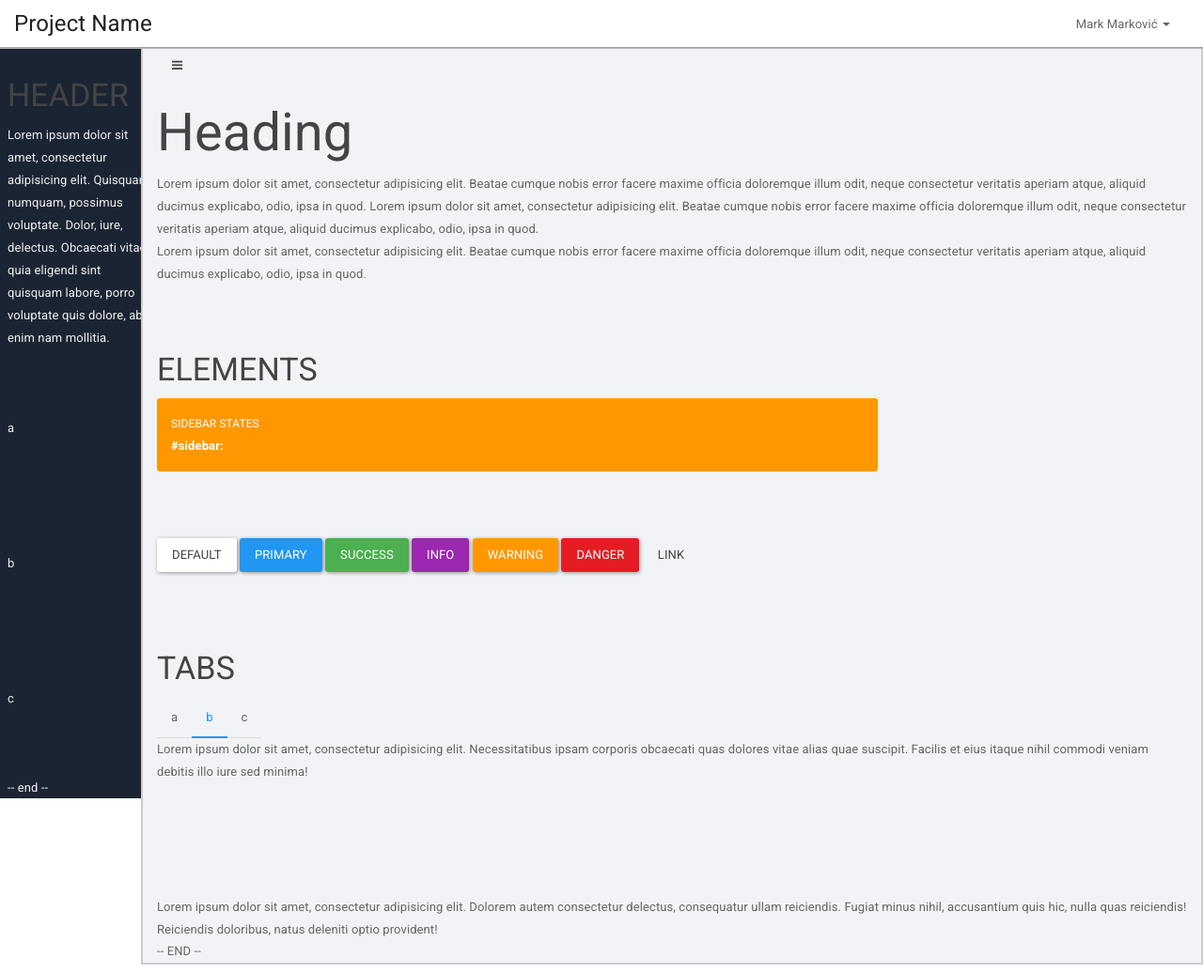
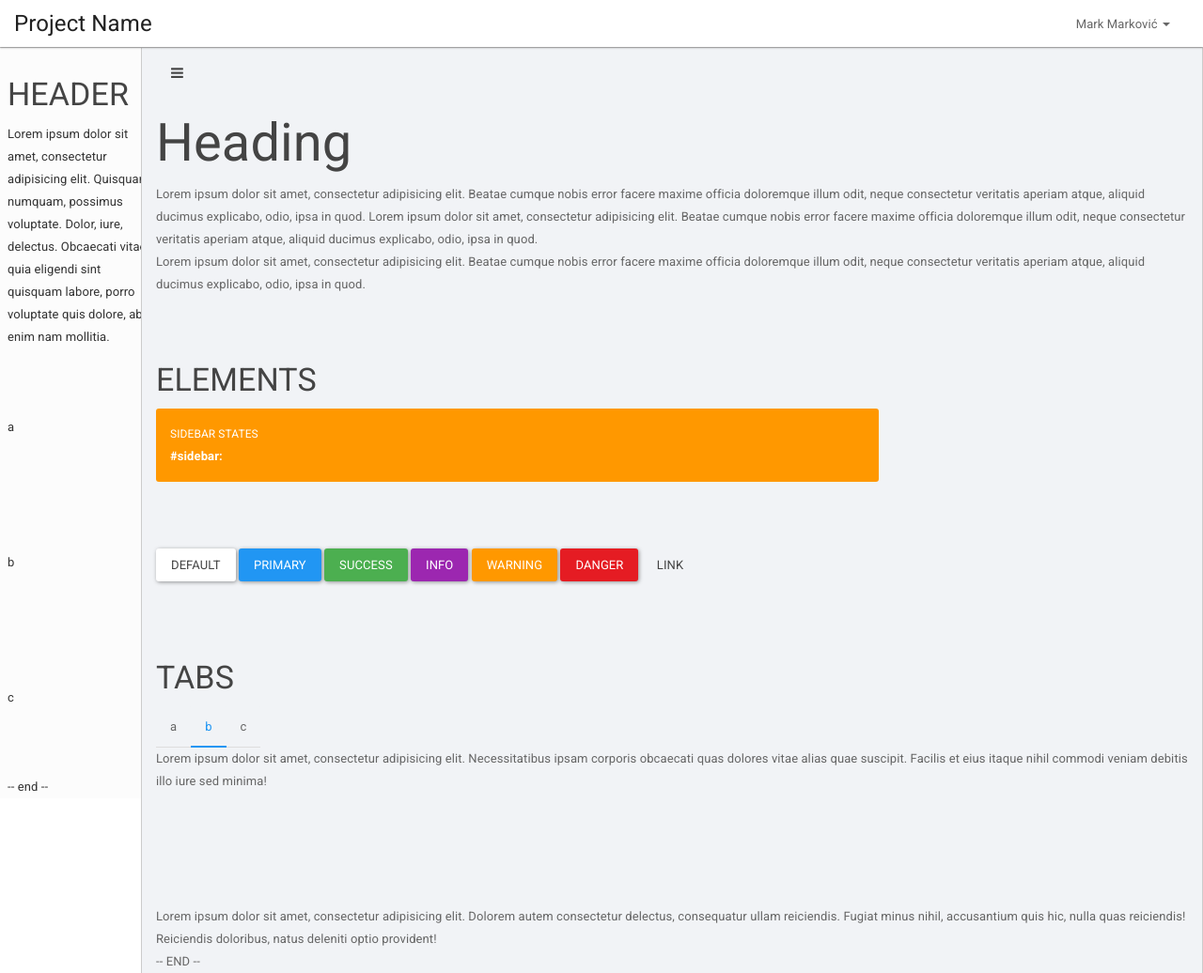
Before and after one commit to smikodanic/smtemplate-ngadmin, a website: page index.html in a window 1280 px wide. Shown: the whole page at 94% size. Drawn offline with nearby package versions, Linux system fonts and the light colour scheme.

Commit message:
beautifying sidebar

```diff
--- a/index.html
+++ b/index.html
@@ -99,7 +99,7 @@
 	<main id="page-content" ng-controller="mainCtrl" class="container-fluid {{hidesidebarClass}}">
 		<div class="row">
 			<div class="col-sm-12">
-				<button class="btn btn-md btn-link" ng-click="toggleSidebar()"><i class="fa fa-bars"></i></button>
+				<button id="toggleSidebar" class="btn btn-md btn-link" ng-click="toggleSidebar()"><i class="fa fa-bars"></i></button>
 			</div>
 		</div>
 
--- a/scss/bs-theme-paper/_variables.scss
+++ b/scss/bs-theme-paper/_variables.scss
@@ -877,4 +877,4 @@ $hr-border:                   $gray-lighter !default;
 $sidebar-width: 170px;
 $sidebar-width-noscrollbar: 150px;
 $sidebar-z: 1000;
-$sidebar-border-top: 2px solid #ccc;
+$sidebar-border-top: 1px solid #ccc;
--- a/scss/includes/_sidebar.scss
+++ b/scss/includes/_sidebar.scss
@@ -3,13 +3,13 @@
 	position: fixed; /* this */
 	height: 100%; /* and this makes height 100%*/
 	top: $navbar-height;
-	background-color: #1B2433;
-	color: #f0f0f0;
 	width: $sidebar-width;
 	z-index: $sidebar-z;
 	border-top: $sidebar-border-top;
 	padding: 8px;
 	overflow-y: scroll;
+	background-color: #fcfcfc;
+	color: #333;
 
 	& .row {
 		overflow-y: visible;
@@ -34,4 +34,10 @@
 	&.hidesidebar {
 		left: 0;
 	}
+
+	& #toggleSidebar {
+		margin-top: 8px;
+		font-size: 15px;
+		outline: none; //removing border when button is focused
+	}
 }
```
Also changed, not shown: css/bs-theme-paper.css.
